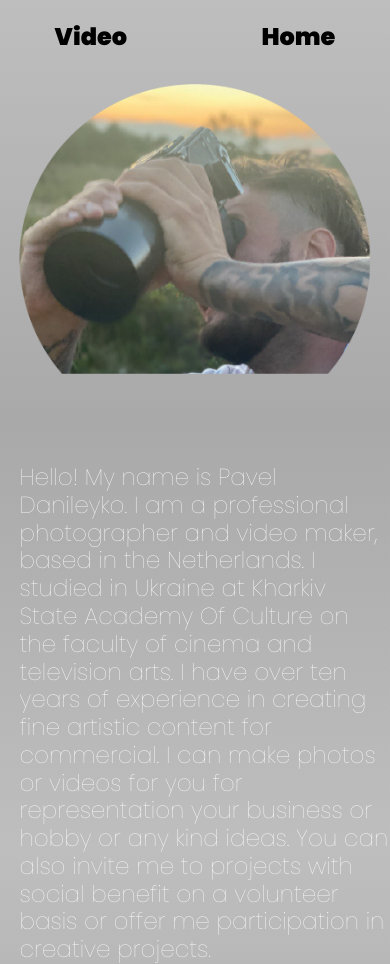
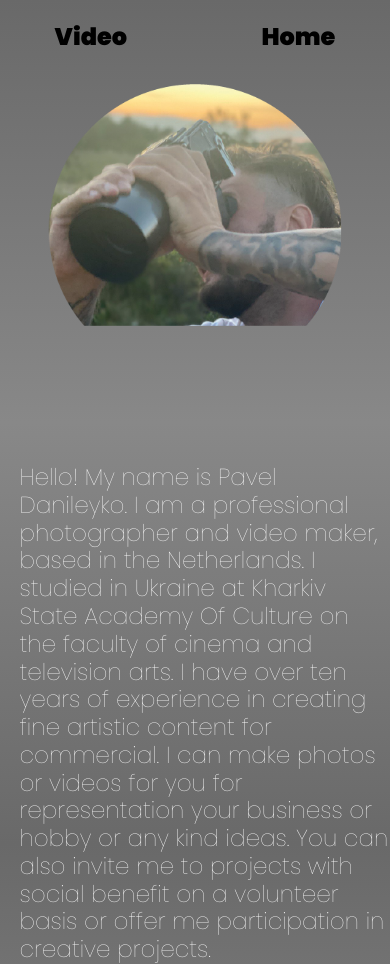
Before and after one commit to Dogthemachine/Portfolio, a Django app: page /about/ in a window 390 px wide. Shown: the top 964 px of the page. Run offline with Django 4.2, Linux system fonts and the light colour scheme; some libraries are stand-ins or nearby versions.

Commit message:
more css

```diff
--- a/Portfolio/assets/css/style.css
+++ b/Portfolio/assets/css/style.css
@@ -254,6 +254,6 @@ body {
 
 @media screen and (max-width: 600px) {
 .ava {
-    width: 90%;
+    width: 75%;
     }
 }
--- a/Portfolio/assets/js/gallery_about.js
+++ b/Portfolio/assets/js/gallery_about.js
@@ -1,6 +1,6 @@
 $(document).ready(function() {
 
-    $('body').css({"background": "linear-gradient(#BEBEBE, #A9A9A9, #BEBEBE)"});
+    $('body').css({"background": "linear-gradient(#696969, #888888, #696969)"});
 
 //-----------    MOVE TOP LINKS     -----------
 
```
